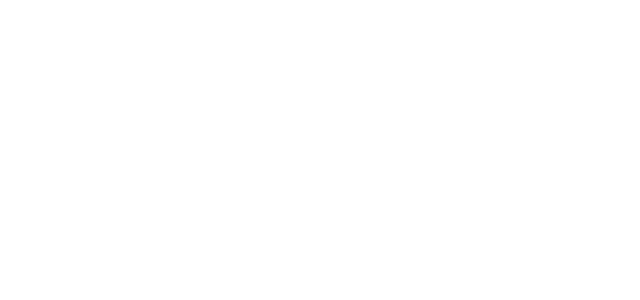
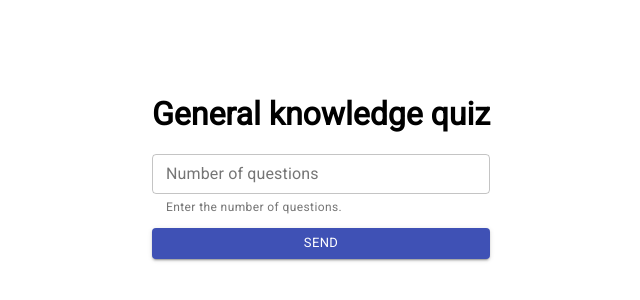
Before and after one commit to juliano988/dev-challenge-wa-project, a Next.js app: page / in a window 1280 px wide. Shown: the part 234-534 px from the top of the page, without its empty margins (319-959 px from the left). Built offline with nearby package versions, Linux system fonts and the light colour scheme.

Commit message:
Tela inicial criada

```diff
--- a/pages/_app.tsx
+++ b/pages/_app.tsx
@@ -1,5 +1,6 @@
 import '../styles/globals.scss'
 import type { AppProps } from 'next/app'
+import "@fontsource/roboto";
 
 function MyApp({ Component, pageProps }: AppProps) {
   return <Component {...pageProps} />
--- a/pages/index.tsx
+++ b/pages/index.tsx
@@ -1,16 +1,53 @@
-import Head from 'next/head'
-import styles from '../styles/Home.module.scss'
+import React from 'react';
+import Head from 'next/head';
+import styles from '../styles/Home.module.scss';
+import TextField from '@material-ui/core/TextField';
+import { Form, Formik, useFormik } from 'formik';
+import * as yup from 'yup';
+import Button from '@material-ui/core/Button';
 
 export default function Home() {
+
+  const formik = useFormik({
+    initialValues: {
+      number: '',
+    },
+    validationSchema: yup.object({
+      number: yup.number().required('Value is required')
+    }),
+    onSubmit: (values) => {
+      console.log(values)
+    },
+  });
+
   return (
-    <div className={styles.container}>
+    <div>
       <Head>
         <title>Wa Project - Front-end dev challenge</title>
         <meta name="description" content="Generated by create next app" />
         <link rel="icon" href="/favicon.ico" />
       </Head>
 
-
+      <div className={styles.input_div}>
+        <div>
+          <h1>General knowledge quiz</h1>
+          <form autoComplete="off" onSubmit={formik.handleSubmit}>
+            <TextField
+              type="number"
+              name="number"
+              label="Number of questions"
+              variant="outlined"
+              fullWidth
+              value={formik.values.number}
+              onChange={formik.handleChange}
+              error={formik.touched.number && Boolean(formik.errors.number)}
+              helperText={formik.errors.number ? formik.errors.number : 'Enter the number of questions.'}
+              placeholder="Ex. 5"
+              size="small" />
+            <Button type="submit" variant="contained" color="primary" size="small" fullWidth >SEND</Button>
+          </form>
+        </div>
+      </div>
 
     </div>
   )
--- a/styles/Home.module.scss
+++ b/styles/Home.module.scss
@@ -1,121 +1,11 @@
-.container {
-  min-height: 100vh;
-  padding: 0 0.5rem;
+.input_div{
   display: flex;
-  flex-direction: column;
   justify-content: center;
   align-items: center;
   height: 100vh;
-}
-
-.main {
-  padding: 5rem 0;
-  flex: 1;
-  display: flex;
-  flex-direction: column;
-  justify-content: center;
-  align-items: center;
-}
-
-.footer {
-  width: 100%;
-  height: 100px;
-  border-top: 1px solid #eaeaea;
-  display: flex;
-  justify-content: center;
-  align-items: center;
-}
-
-.footer a {
-  display: flex;
-  justify-content: center;
-  align-items: center;
-  flex-grow: 1;
-}
-
-.title a {
-  color: #0070f3;
-  text-decoration: none;
-}
-
-.title a:hover,
-.title a:focus,
-.title a:active {
-  text-decoration: underline;
-}
-
-.title {
-  margin: 0;
-  line-height: 1.15;
-  font-size: 4rem;
-}
-
-.title,
-.description {
-  text-align: center;
-}
-
-.description {
-  line-height: 1.5;
-  font-size: 1.5rem;
-}
-
-.code {
-  background: #fafafa;
-  border-radius: 5px;
-  padding: 0.75rem;
-  font-size: 1.1rem;
-  font-family: Menlo, Monaco, Lucida Console, Liberation Mono, DejaVu Sans Mono,
-    Bitstream Vera Sans Mono, Courier New, monospace;
-}
-
-.grid {
-  display: flex;
-  align-items: center;
-  justify-content: center;
-  flex-wrap: wrap;
-  max-width: 800px;
-  margin-top: 3rem;
-}
-
-.card {
-  margin: 1rem;
-  padding: 1.5rem;
-  text-align: left;
-  color: inherit;
-  text-decoration: none;
-  border: 1px solid #eaeaea;
-  border-radius: 10px;
-  transition: color 0.15s ease, border-color 0.15s ease;
-  width: 45%;
-}
-
-.card:hover,
-.card:focus,
-.card:active {
-  color: #0070f3;
-  border-color: #0070f3;
-}
-
-.card h2 {
-  margin: 0 0 1rem 0;
-  font-size: 1.5rem;
-}
-
-.card p {
-  margin: 0;
-  font-size: 1.25rem;
-  line-height: 1.5;
-}
-
-.logo {
-  height: 1em;
-  margin-left: 0.5rem;
-}
-
-@media (max-width: 600px) {
-  .grid {
-    width: 100%;
-    flex-direction: column;
+  form{
+    button{
+      margin-top: 10px;
+    }
   }
 }
--- a/styles/globals.scss
+++ b/styles/globals.scss
@@ -1,16 +1,5 @@
-html,
-body {
-  padding: 0;
-  margin: 0;
-  font-family: -apple-system, BlinkMacSystemFont, Segoe UI, Roboto, Oxygen,
-    Ubuntu, Cantarell, Fira Sans, Droid Sans, Helvetica Neue, sans-serif;
+body{
+  font-family: "Roboto";
+  text-align: center;
+  margin: 0px;
 }
-
-a {
-  color: inherit;
-  text-decoration: none;
-}
-
-* {
-  box-sizing: border-box;
-}
```
Also changed, not shown: package.json (+6 -1 lines), 1 other file (tests, documents, lock files or other folders).
